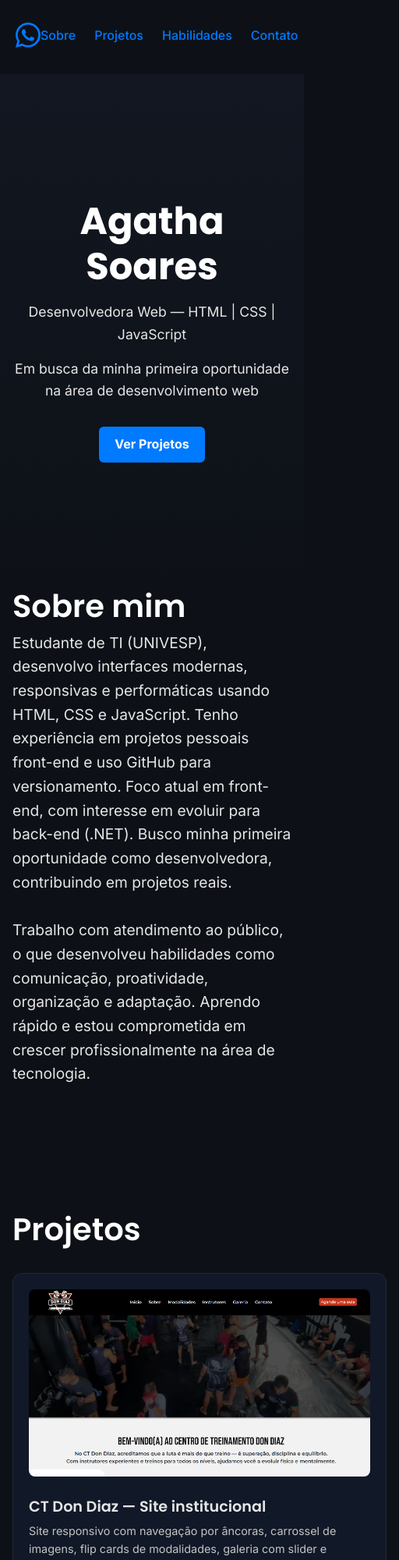
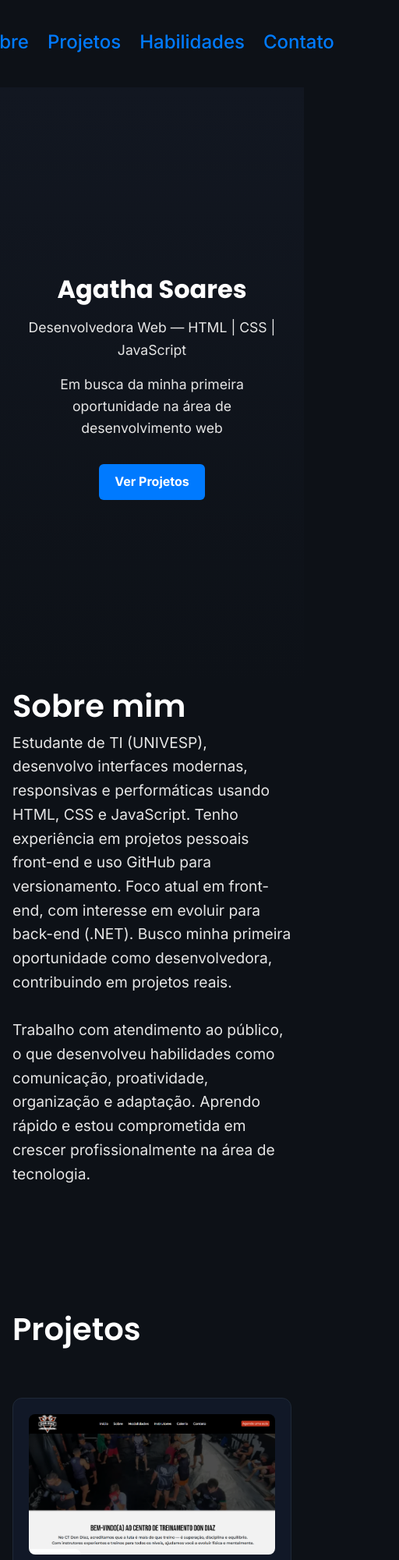
Before and after one commit to agatml/portfolio, a plain HTML site: page index.html in a window 390 px wide. Shown: the top 2000 px of the page at 78% size, 512 px wide, since content can reach past the window. Drawn offline with nearby package versions, Linux system fonts and the light colour scheme.

Commit message:
responsividade

```diff
--- a/index.html
+++ b/index.html
@@ -38,17 +38,9 @@
     <header>
       <nav>
         <div class="container-header">
-          <a
-            href="https://wa.me/seunumero"
-            target="_blank"
-            aria-label="WhatsApp"
-            title="WhatsApp"
-            id="whats-top"
-          >
-            <i class="bi bi-whatsapp"></i>
-          </a>
+
           <ul class="menu">
-            <li><a href="#sobre">Sobre</a></li>
+            <li><a href="#sobre">Sobre </a></li>
             <li><a href="#projetos">Projetos</a></li>
             <li><a href="#habilidades">Habilidades</a></li>
             <li><a href="#contato">Contato</a></li>
--- a/style.css
+++ b/style.css
@@ -32,7 +32,7 @@ body {
 
 h1 {
   font-family: "Poppins", sans-serif;
-  font-size: 3rem;
+  font-size: clamp(2rem, 5vw, 3rem);
   font-weight: 700;
   color: #fff;
 }
@@ -57,6 +57,11 @@ a {
   color: var(--primary);
 }
 
+img {
+  max-width: 100%;
+  height: auto;
+}
+
 #sobre p {
   font-size: 1.2rem;
   margin-bottom: 10rem;
@@ -73,16 +78,14 @@ a {
   display: flex;
   justify-content: space-between;
   align-items: center;
-  max-width: 1100px;
+  width: 100%;
+  max-width: auto;
   padding: 20px 24px 24px 0;
   margin: 0 auto;
   display: flex;
-  justify-content: space-between;
+  justify-content: center;
   align-items: center;
-}
-
-#whats-top {
-  font-size: 2rem;
+  height: 7rem;
 }
 
 .menu {
@@ -90,7 +93,6 @@ a {
   list-style: none;
   gap: 24px;
   margin: 0;
-  padding: 0;
 }
 
 .menu a {
@@ -110,7 +112,7 @@ a {
 
 .hero {
   text-align: center;
-  padding: 10rem 0 10rem;
+  padding: 15rem 1rem;
 }
 
 .hero h1 {
@@ -161,7 +163,8 @@ a {
   padding: 20px;
   transition: 0.3s ease;
   width: 22.5rem;
-  height: 33rem;
+  height: auto;
+  min-height: 33rem;
 }
 
 .project-card img {
@@ -280,7 +283,7 @@ a {
 
 #habilidades .habil-item {
   position: relative;
-  font-size: 60px; /* tamanho do ícone */
+  font-size: 60px;
   color: var(--text);
   cursor: pointer;
   transition: transform 0.2s ease;
@@ -348,28 +351,17 @@ footer .socials a:hover {
 }
 
 /* responsividade */
+
 @media (max-width: 768px) {
-  .menu a {
-    text-decoration: none;
-    font-weight: 500;
-    font-size: 1rem;
-  }
-
-  #whats-top {
-    font-size: 2rem;
-    margin-left: 20px;
-  }
-
-  /* cards */
-
   .container-card {
-    display: inline-block;
-
+    flex-direction: column;
+    gap: 2rem;
+    max-width: 1200px;
     margin: 0 auto;
     padding: 0 1rem;
-    gap: 20px;
-    margin-top: 2rem;
-    margin-bottom: 10rem;
+    flex-direction: row;
+    flex-wrap: wrap;
+    justify-content: center;
   }
 
   .project-card {
@@ -378,16 +370,36 @@ footer .socials a:hover {
     border-radius: 12px;
     padding: 20px;
     transition: 0.3s ease;
-    width: 30rem;
-    height: 34.5rem;
+    height: auto;
+    min-height: 33rem;
+  }
+}
+
+@media (max-width: 576px) {
+  .container-card {
+    flex-direction: column;
+    gap: 2rem;
+    max-width: 1200px;
+    flex-direction: row;
+    flex-wrap: wrap;
+    justify-content: center;
+  }
+
+  .project-card {
+    background: #111827;
+    border: 1px solid #1f2937;
+    border-radius: 12px;
+    transition: 0.3s ease;
+    height: auto;
+    min-height: 33rem;
+    margin-top: 2rem;
+  }
+
+  #projetos h2 {
     margin-bottom: 2rem;
   }
 
-  .project-card img {
-    width: 100%;
-    height: 15rem;
-    object-fit: cover;
-    border-radius: 8px;
-    margin-bottom: 1.7rem;
+  #habilidades h2 {
+    margin-top: 10rem;
   }
 }
```
